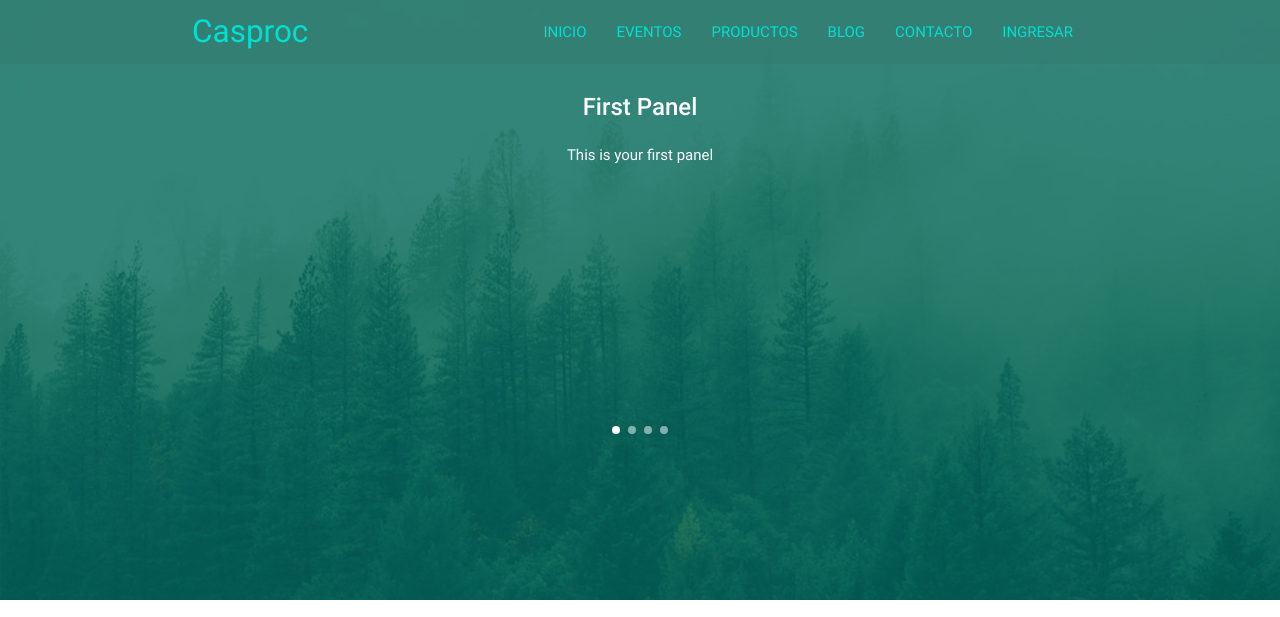
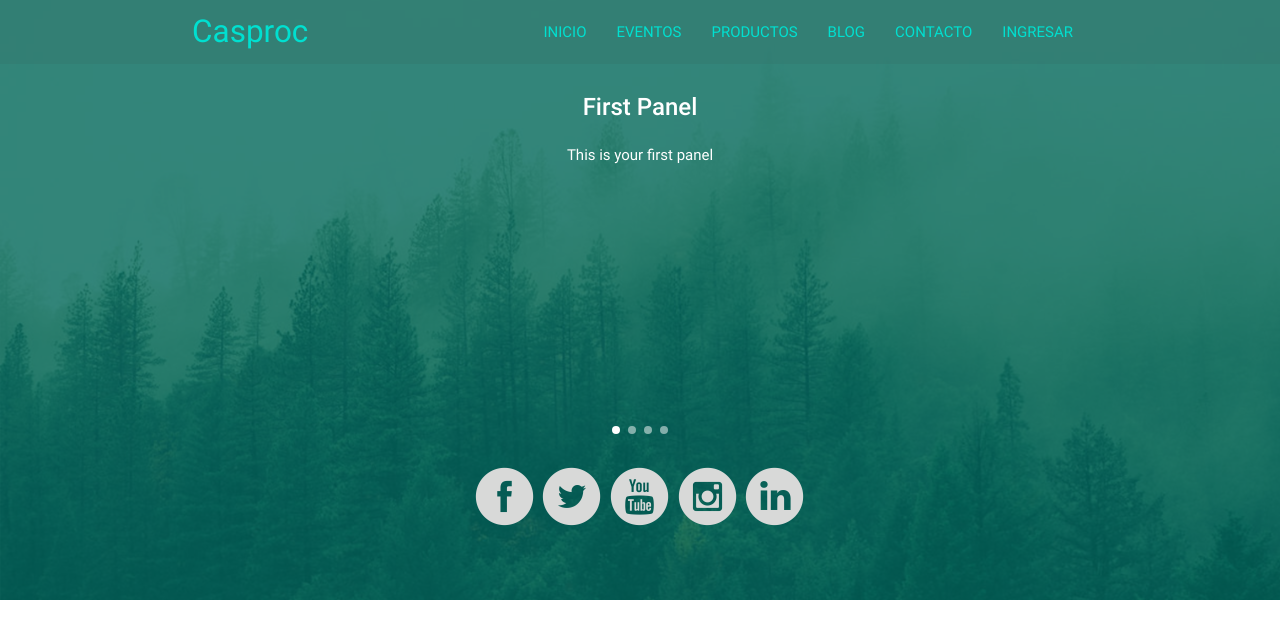
Before and after one commit to CristianJaramillo/casproc, a PHP site: page / in a window 1280 px wide. Shown: the top 617 px of the page. Run offline with PHP 8.4, Linux system fonts and the light colour scheme; some libraries are stand-ins or nearby versions.

Commit message:
Add social media buttons

```diff
--- a/css/footer.css
+++ b/css/footer.css
@@ -77,3 +77,65 @@ footer .input-field input[type=search]:focus:not([readonly]),
 footer .input-field textarea.materialize-textarea:focus:not([readonly]) {
 	box-shadow: none;
 }
+
+.btn-social {
+	background-color: transparent;
+	background-repeat: no-repeat;
+	background-size: 32px 32px;
+	border: none;
+	display: inline-block;
+	height: 32px;
+	width: 32px;
+}
+
+.social-l {
+	background-size: 128px 128px;
+	height: 128px;
+	width: 128px;
+}
+
+.social-m {
+	background-size: 64px 64px;
+	height: 64px;
+	width: 64px;
+}
+
+.btn-facebook {
+	background-image: url('../img/facebook_circle_gray.png');
+}
+
+.btn-facebook:hover {
+	background-image: url('../img/facebook_circle_color.png');
+}
+
+.btn-twitter {
+	background-image: url('../img/twitter_circle_gray.png');
+}
+
+.btn-twitter:hover {
+	background-image: url('../img/twitter_circle_color.png');
+}
+
+.btn-youtube {
+	background-image: url('../img/youtube_circle_gray.png');
+}
+
+.btn-youtube:hover {
+	background-image: url('../img/youtube_circle_color.png');
+}
+
+.btn-instagram {
+	background-image: url('../img/instagram_circle_gray.png');
+}
+
+.btn-instagram:hover {
+	background-image: url('../img/instagram_circle_color.png');
+}
+
+.btn-linkedin {
+	background-image: url('../img/linkedin_circle_gray.png');
+}
+
+.btn-linkedin:hover {
+	background-image: url('../img/linkedin_circle_color.png');
+}
--- a/index.html
+++ b/index.html
@@ -57,6 +57,17 @@
               <p class="white-text">This is your fourth panel</p>
             </div>
           </div>
+
+          <div class="row">
+            <div class="col offset-l3 l6 center-align">
+              <a href="#" class="btn-social social-m btn-facebook"></a>
+              <a href="#" class="btn-social social-m btn-twitter"></a>
+              <a href="#" class="btn-social social-m btn-youtube"></a>
+              <a href="#" class="btn-social social-m btn-instagram"></a>
+              <a href="#" class="btn-social social-m btn-linkedin"></a>
+            </div>
+          </div>
+
         </div>
 
       </div>
@@ -185,6 +196,13 @@
                   </div>
                 </form>
                 <div class="col s12">
+
+                  <a href="#" class="btn-social btn-facebook"></a>
+                  <a href="#" class="btn-social btn-twitter"></a>
+                  <a href="#" class="btn-social btn-youtube"></a>
+                  <a href="#" class="btn-social btn-instagram"></a>
+                  <a href="#" class="btn-social btn-linkedin"></a>
+
                 </div>
 
               </div>
```
Also changed, not shown: img/facebook_circle_color.png (added), img/facebook_circle_gray.png (added), img/instagram_circle_color.png (added), img/instagram_circle_gray.png (added), img/linkedin_circle_color.png (added), img/linkedin_circle_gray.png (added), img/twitter_circle_color.png (added), img/twitter_circle_gray.png (added), img/youtube_circle_color.png (added), img/youtube_circle_gray.png (added).
